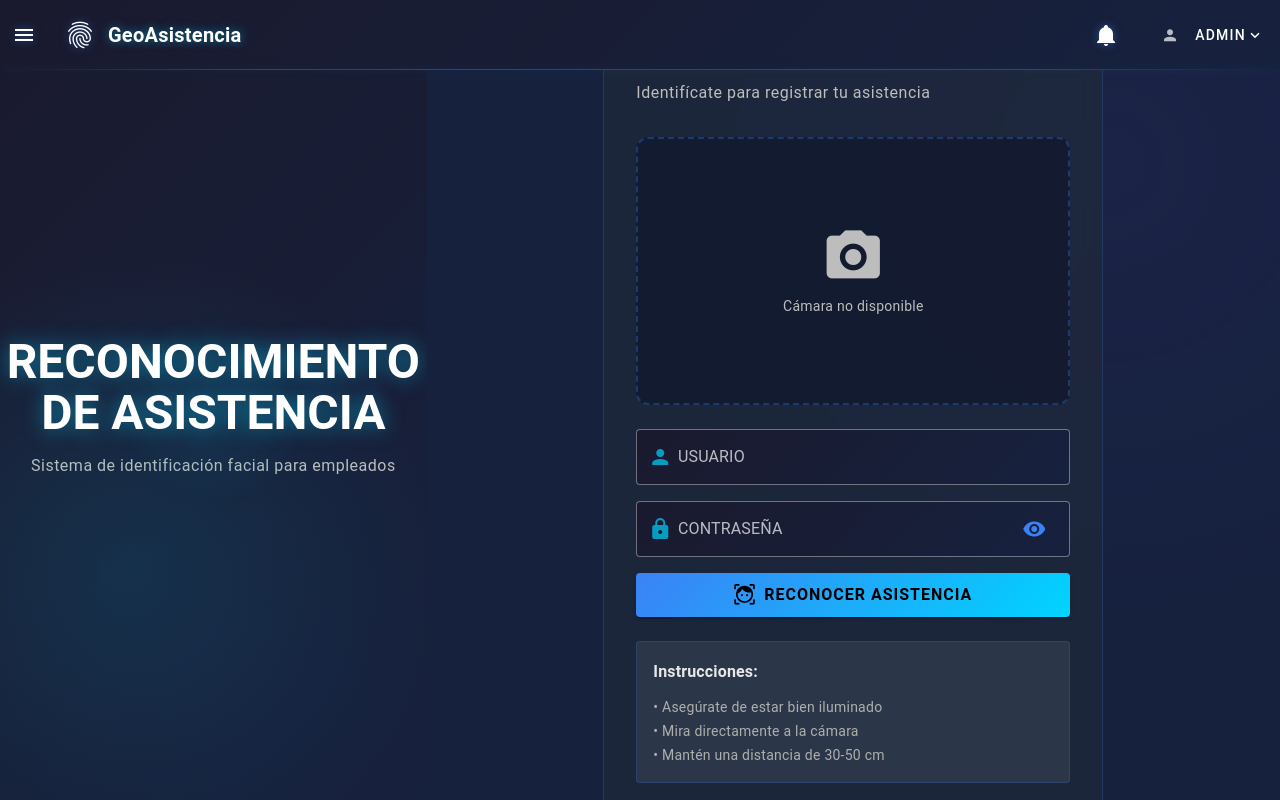
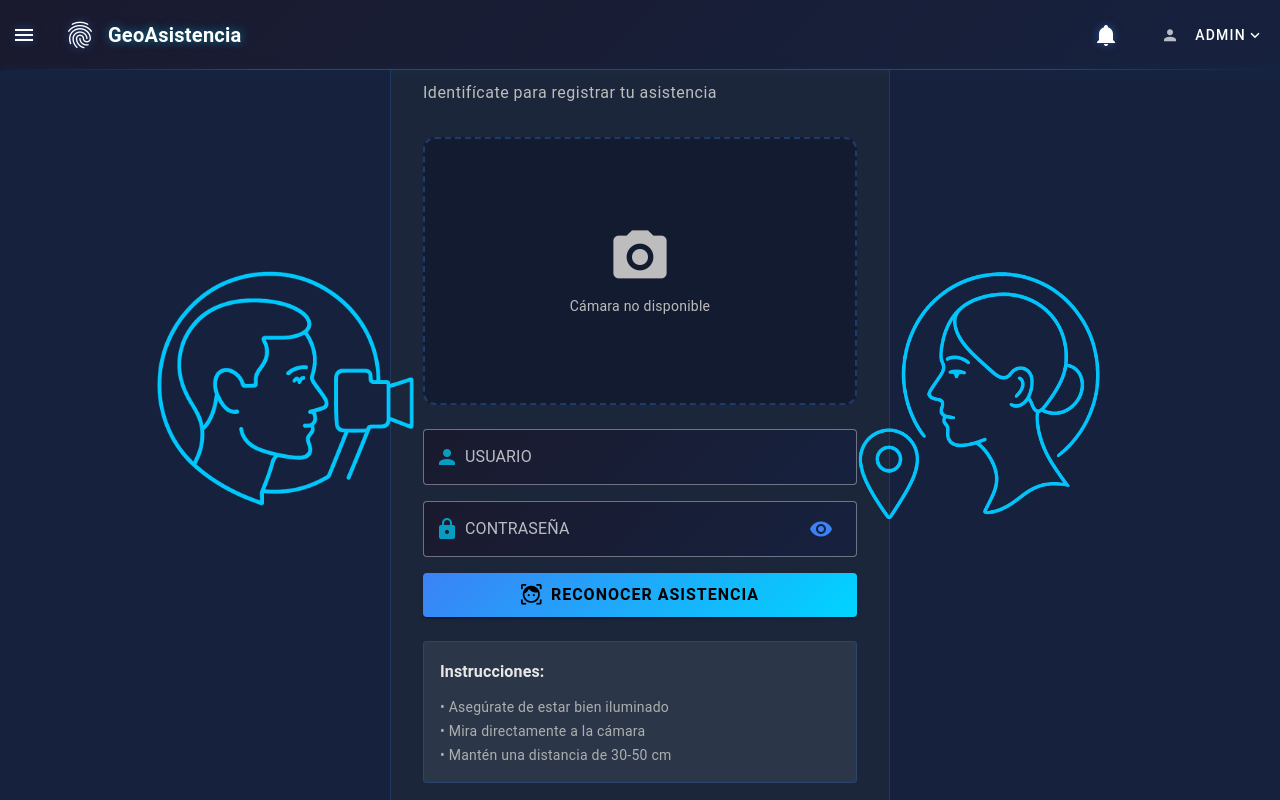
Before and after one commit to AndyM2023/geoasistencia, a Vue app in the folder admin-frontend/: page / in a window 1280 px wide. Built offline with nearby package versions, Linux system fonts and the light colour scheme.

Commit message:
recocimiento2

```diff
--- a/admin-frontend/src/views/Recognition.vue
+++ b/admin-frontend/src/views/Recognition.vue
@@ -1,23 +1,14 @@
 <template>
   <v-container fluid class="recognition-container pa-0">
+    <!-- Imagen del lado izquierdo -->
+    <img src="/src/assets/left-image.png" alt="Imagen izquierda" class="side-image left-image">
+
+    <!-- Imagen del lado derecho -->
+    <img src="/src/assets/right-image.png" alt="Imagen derecha" class="side-image right-image">
+
     <v-row no-gutters class="h-100">
-      <!-- Panel izquierdo con gradiente azul oscuro -->
-      <v-col cols="12" md="4" class="left-panel d-flex align-center justify-center">
-        <div class="text-center">
-          <h1 class="logo-text text-h3 font-weight-bold text-white">
-            RECONOCIMIENTO
-            <br>
-            DE ASISTENCIA
-          </h1>
-          <div class="logo-glow"></div>
-          <p class="text-body-1 text-grey-lighten-1 mt-4">
-            Sistema de identificación facial para empleados
-          </p>
-        </div>
-      </v-col>
-
-      <!-- Panel derecho con formulario de reconocimiento -->
-      <v-col cols="12" md="8" class="right-panel d-flex align-center justify-center">
+      <!-- Contenido centrado de reconocimiento -->
+      <v-col cols="12" class="d-flex align-center justify-center">
         <v-card class="recognition-card" elevation="0">
           <v-card-text class="pa-8">
             <h2 class="text-h4 font-weight-bold text-white mb-2">Reconocimiento Facial</h2>
@@ -222,69 +213,36 @@ export default {
 <style scoped>
 .recognition-container {
   min-height: 100vh;
-  background: linear-gradient(135deg, #0a0a0f 0%, #1a1a2e 100%);
+  background: #16213e;
   margin: 0 !important;
   padding: 0 !important;
   border: none !important;
   outline: none !important;
-}
-
-.left-panel {
-  background: linear-gradient(135deg, #1a1a2e 0%, #16213e 100%);
-  position: relative;
-  overflow: hidden;
-}
-
-.left-panel::before {
-  content: '';
-  position: absolute;
-  top: 0;
-  left: 0;
-  right: 0;
-  bottom: 0;
-  background: radial-gradient(circle at 30% 70%, rgba(0, 212, 255, 0.1) 0%, transparent 50%);
-  pointer-events: none;
-}
-
-.logo-text {
-  position: relative;
-  z-index: 2;
-  text-shadow: 0 0 20px rgba(0, 212, 255, 0.5);
-  letter-spacing: 2px;
-}
-
-.logo-glow {
-  position: absolute;
-  top: 50%;
-  left: 50%;
-  transform: translate(-50%, -50%);
-  width: 200px;
-  height: 200px;
-  background: radial-gradient(circle, rgba(0, 212, 255, 0.2) 0%, transparent 70%);
-  border-radius: 50%;
-  animation: pulse 3s ease-in-out infinite;
-}
-
-@keyframes pulse {
-  0%, 100% { opacity: 0.3; transform: translate(-50%, -50%) scale(1); }
-  50% { opacity: 0.6; transform: translate(-50%, -50%) scale(1.1); }
-}
-
-.right-panel {
-  background: #16213e;
   position: relative;
 }
 
-.right-panel::before {
-  content: '';
+/* Imágenes de los lados */
+.side-image {
   position: absolute;
-  top: 0;
-  left: 0;
-  right: 0;
-  bottom: 0;
-  background: radial-gradient(circle at 80% 20%, rgba(139, 92, 246, 0.05) 0%, transparent 50%);
-  pointer-events: none;
+  top: 50%;
+  transform: translateY(-50%);
+  width: 300px;
+  height: 300px;
+  z-index: 1;
+  object-fit: contain;
 }
+
+.left-image {
+  left: 130px;
+}
+
+.right-image {
+  right: 150px;
+}
+
+
+
+
 
 .recognition-card {
   background: rgba(30, 41, 59, 0.8) !important;
```
Also changed, not shown: admin-frontend/src/assets/left-image.png (added), admin-frontend/src/assets/right-image.png (added).
